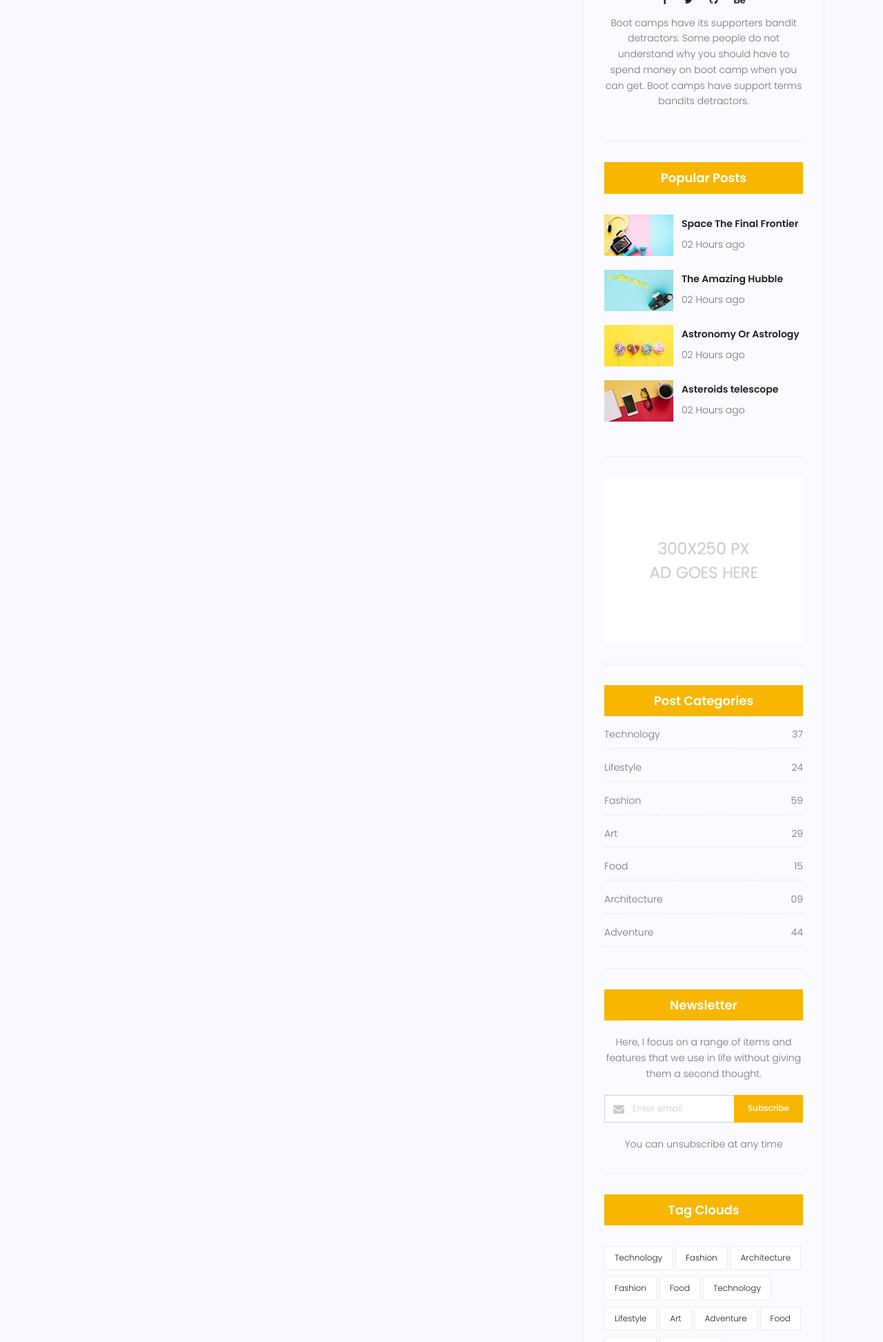
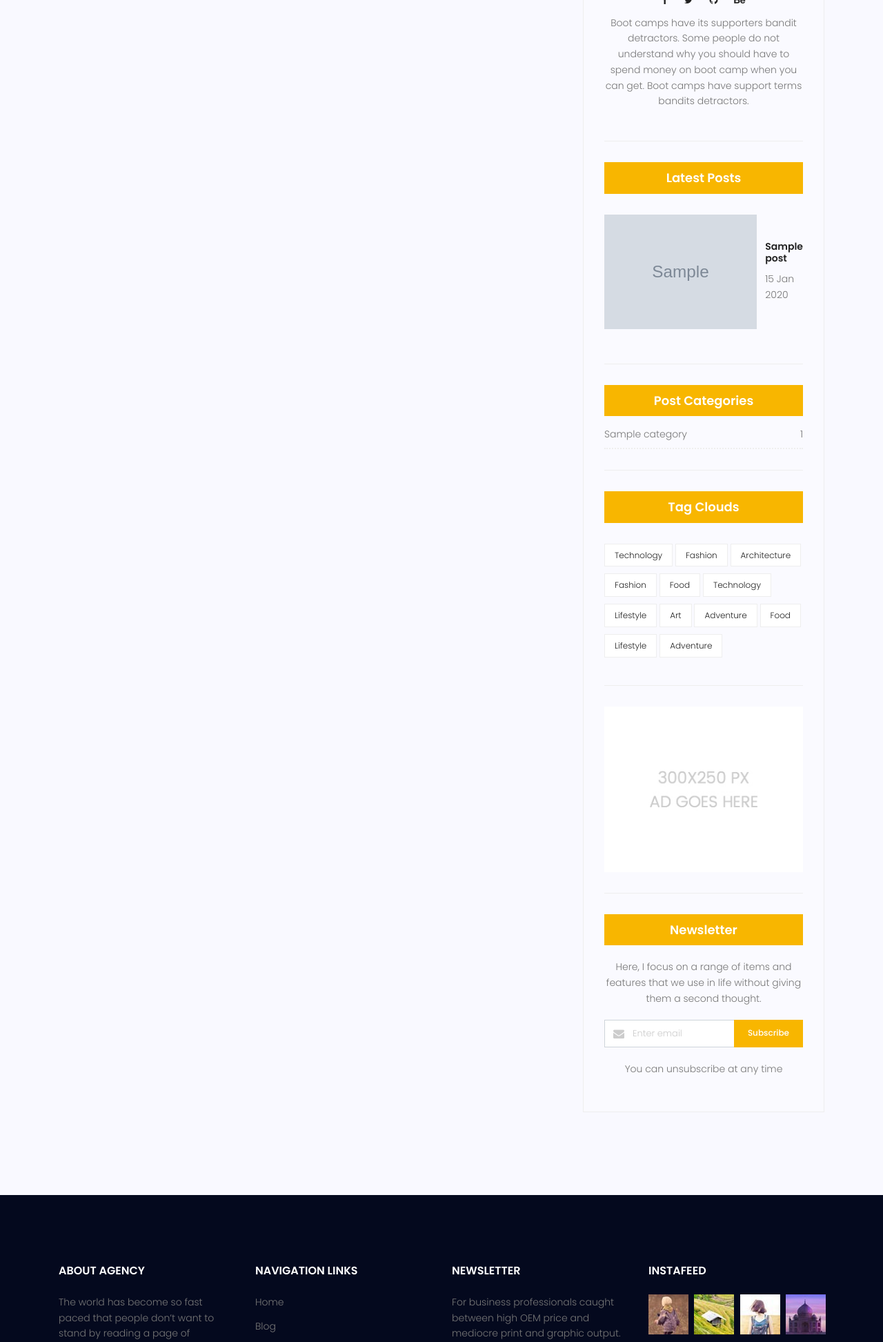
Before and after one commit to arianariamehr/Maktabkhooneh, a Django app: page /blog/ in a window 1280 px wide. Shown: the part 1826-3771 px from the top of the page at 69% size. Run offline with Django 4.2, Linux system fonts and the light colour scheme; tables that the repository leaves empty hold one stand-in row (values such as "Sample post"); grey boxes marked "Sample" are stand-in pictures; some libraries are stand-ins or nearby versions.

Commit message:
added category url search

```diff
--- /dev/null
+++ b/blog/templatetags/blog_tags.py
@@ -0,0 +1,21 @@
+from django import template
+from blog.models import Post, Category
+
+register = template.Library()
+
+
+@register.inclusion_tag('blog/blog-popular-posts.html')
+def blog_popular_posts(arg=4):
+    posts = Post.objects.filter(status=1).order_by('-published_date')[:arg]
+    return {'posts': posts}
+
+
+@register.inclusion_tag('blog/blog-post-categories.html')
+def blog_post_categories():
+    posts = Post.objects.filter(status=1)
+    categories = Category.objects.all()
+    categories_dict = {}
+    for category in categories:
+        post_count = posts.filter(category=category).count()
+        categories_dict[category.name] = post_count
+    return {'categories': categories_dict}
--- a/blog/urls.py
+++ b/blog/urls.py
@@ -5,5 +5,6 @@ app_name = 'blog'
 
 urlpatterns = [
     path('', blog_view, name='index'),
-    path('<int:pid>', blog_single, name='single')
+    path('<int:pid>', blog_single, name='single'),
+    path('category/<str:category_name>', blog_category, name='category')
 ]
--- a/blog/views.py
+++ b/blog/views.py
@@ -16,3 +16,10 @@ def blog_single(request, pid):
     post.save()
     content = {'post': post}
     return render(request, 'blog/blog-single.html', content)
+
+
+def blog_category(request, category_name):
+    posts = Post.objects.filter(status=1)
+    posts = posts.filter(category__name=category_name)
+    context = {'posts': posts}
+    return render(request, 'blog/blog-home.html', context)
--- a/templates/blog/blog-home.html
+++ b/templates/blog/blog-home.html
@@ -1,5 +1,6 @@
 {% extends "base.html" %}
 {% load static %}
+{% load blog_tags %}
 {% block content %}
 
     <!-- start banner Area -->
@@ -98,9 +99,13 @@
                                 <ul class="tags">
                                     {% for category in post.category.all %}
                                         {% if not forloop.last %}
-                                            <li><a href="#">{{ category.name }},</a></li>
+                                            <li>
+                                                <a href="{% url 'blog:category' category_name=category.name %}">{{ category.name }},</a>
+                                            </li>
                                         {% else %}
-                                            <li><a href="#">{{ category.name }}</a></li>
+                                            <li>
+                                                <a href="{% url 'blog:category' category_name=category.name %}">{{ category.name }}</a>
+                                            </li>
                                         {% endif %}
                                     {% endfor %}
                                 </ul>
@@ -158,11 +163,11 @@
                     <div class="widget-wrap">
                         {% include 'blog/blog-search.html' %}
                         {% include 'blog/blog-writer.html' %}
-                        {% include 'blog/blog-popular-posts.html' %}
+                        {% blog_popular_posts %}
+                        {% blog_post_categories %}
+                        {% include 'blog/blog-tags.html' %}
                         {% include 'blog/blog-ads.html' %}
-                        {% include 'blog/blog-post-categories.html' %}
                         {% include 'blog/blog-newsletter.html' %}
-                        {% include 'blog/blog-tags.html' %}
                     </div>
                 </div>
             </div>
--- a/templates/blog/blog-popular-posts.html
+++ b/templates/blog/blog-popular-posts.html
@@ -1,43 +1,18 @@
 {% load static %}
 
 <div class="single-sidebar-widget popular-post-widget">
-    <h4 class="popular-title">Popular Posts</h4>
+    <h4 class="popular-title">Latest Posts</h4>
     <div class="popular-post-list">
-        <div class="single-post-list d-flex flex-row align-items-center">
-            <div class="thumb">
-                <img class="img-fluid" src="{% static 'img/blog/pp1.jpg' %}" alt="">
+        {% for post in posts %}
+            <div class="single-post-list d-flex flex-row align-items-center">
+                <div class="thumb">
+                    <img class="img-fluid" src="{{ post.image.url }}" alt="">
+                </div>
+                <div class="details">
+                    <a href="{% url 'blog:single' pid=post.id %}"><h6>{{ post.title }}</h6></a>
+                    <p>{{ post.published_date|date:"d M Y" }}</p>
+                </div>
             </div>
-            <div class="details">
-                <a href="blog-single.html"><h6>Space The Final Frontier</h6></a>
-                <p>02 Hours ago</p>
-            </div>
-        </div>
-        <div class="single-post-list d-flex flex-row align-items-center">
-            <div class="thumb">
-                <img class="img-fluid" src="{% static 'img/blog/pp2.jpg' %}" alt="">
-            </div>
-            <div class="details">
-                <a href="blog-single.html"><h6>The Amazing Hubble</h6></a>
-                <p>02 Hours ago</p>
-            </div>
-        </div>
-        <div class="single-post-list d-flex flex-row align-items-center">
-            <div class="thumb">
-                <img class="img-fluid" src="{% static 'img/blog/pp3.jpg' %}" alt="">
-            </div>
-            <div class="details">
-                <a href="blog-single.html"><h6>Astronomy Or Astrology</h6></a>
-                <p>02 Hours ago</p>
-            </div>
-        </div>
-        <div class="single-post-list d-flex flex-row align-items-center">
-            <div class="thumb">
-                <img class="img-fluid" src="{% static 'img/blog/pp4.jpg' %}" alt="">
-            </div>
-            <div class="details">
-                <a href="blog-single.html"><h6>Asteroids telescope</h6></a>
-                <p>02 Hours ago</p>
-            </div>
-        </div>
+        {% endfor %}
     </div>
 </div>
--- a/templates/blog/blog-post-categories.html
+++ b/templates/blog/blog-post-categories.html
@@ -3,47 +3,13 @@
 <div class="single-sidebar-widget post-category-widget">
     <h4 class="category-title">Post Categories</h4>
     <ul class="cat-list">
-        <li>
-            <a href="#" class="d-flex justify-content-between">
-                <p>Technology</p>
-                <p>37</p>
-            </a>
-        </li>
-        <li>
-            <a href="#" class="d-flex justify-content-between">
-                <p>Lifestyle</p>
-                <p>24</p>
-            </a>
-        </li>
-        <li>
-            <a href="#" class="d-flex justify-content-between">
-                <p>Fashion</p>
-                <p>59</p>
-            </a>
-        </li>
-        <li>
-            <a href="#" class="d-flex justify-content-between">
-                <p>Art</p>
-                <p>29</p>
-            </a>
-        </li>
-        <li>
-            <a href="#" class="d-flex justify-content-between">
-                <p>Food</p>
-                <p>15</p>
-            </a>
-        </li>
-        <li>
-            <a href="#" class="d-flex justify-content-between">
-                <p>Architecture</p>
-                <p>09</p>
-            </a>
-        </li>
-        <li>
-            <a href="#" class="d-flex justify-content-between">
-                <p>Adventure</p>
-                <p>44</p>
-            </a>
-        </li>
+        {% for name,count in categories.items %}
+            <li>
+                <a href="{% url 'blog:category' category_name=name %}" class="d-flex justify-content-between">
+                    <p>{{ name }}</p>
+                    <p>{{ count }}</p>
+                </a>
+            </li>
+        {% endfor %}
     </ul>
 </div>
```
Also changed, not shown: templates/blog/blog-single.html (+4 -3 lines), blog/templatetags/__init__.py (added).
